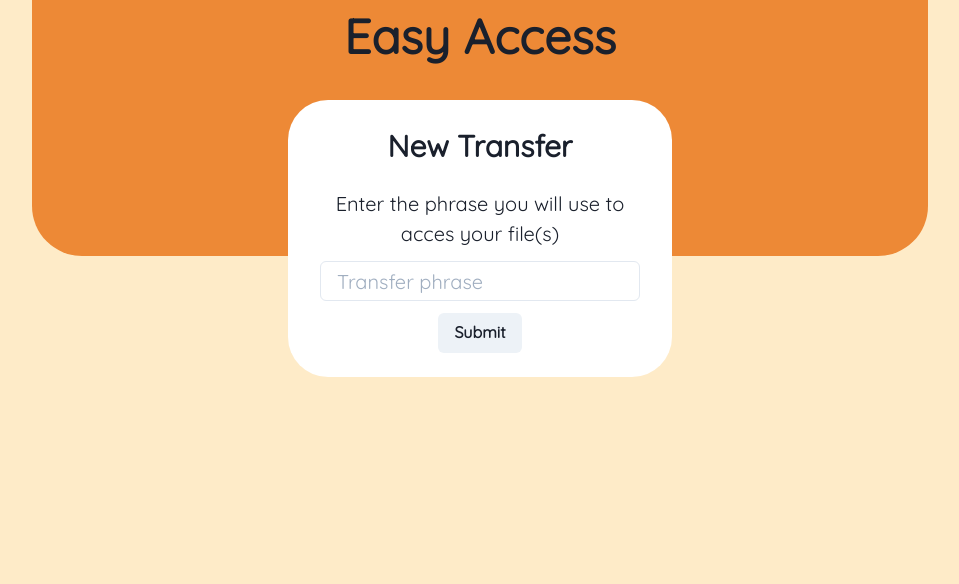
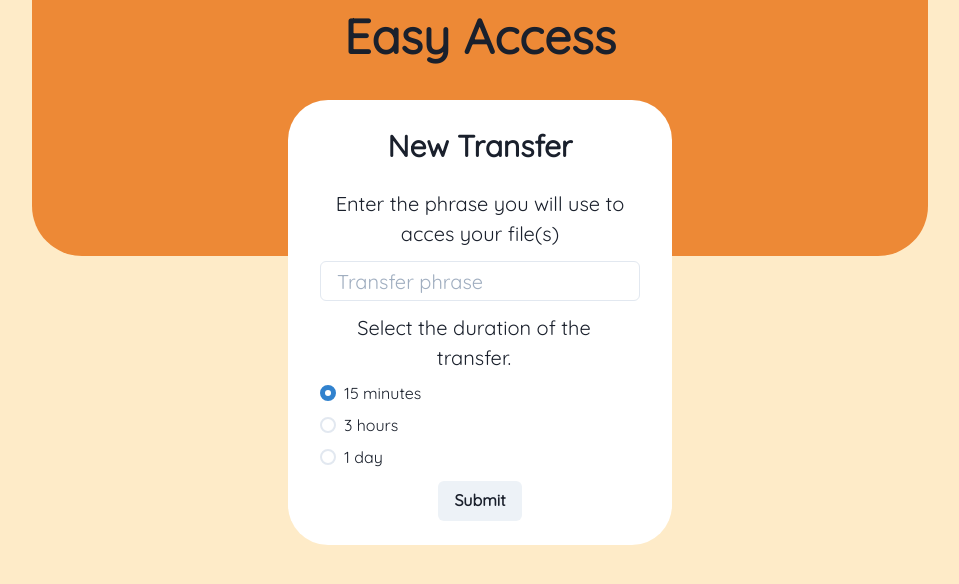
Before and after one commit to UrielFuentes98/easy-access, a React (Create React App) app in the folder web/: page /newtransfer in a window 1280 px wide. Shown: the top 584 px of the page, without its empty margins (160-1119 px from the left). Built offline with nearby package versions, Linux system fonts and the light colour scheme; what magic-sdk would draw is missing.

Commit message:
Progress in new transfer form.

```diff
--- a/web/src/Pages/NewTransfer/index.tsx
+++ b/web/src/Pages/NewTransfer/index.tsx
@@ -1,20 +1,29 @@
 import { Box, VStack } from "@chakra-ui/layout";
 import { useHistory } from "react-router-dom";
-import { Alert, Button, Text } from "@chakra-ui/react";
-import { Form, Formik } from "formik";
-import { InputField } from "features";
+import {
+  Alert,
+  Button,
+  FormControl,
+  FormErrorMessage,
+  FormLabel,
+  Radio,
+  RadioGroup,
+  Text,
+} from "@chakra-ui/react";
+import { Field, FieldProps, Form, Formik } from "formik";
+import { durationOption, InputField } from "features";
 import { useState } from "react";
 import { completeUserInfo as POST_UserInfo } from "app/utils/api/user";
 
 export interface NewTransFormVals {
   phrase: string;
-  duration: number;
+  duration: string;
   is_public: boolean;
 }
 
 const initialValues: NewTransFormVals = {
   phrase: "",
-  duration: 15,
+  duration: "15",
   is_public: false,
 };
 
@@ -25,6 +34,12 @@ function validatePhrase(value: string) {
   }
   return error;
 }
+
+const durationOptions: durationOption[] = [
+  { value: "15", placeholder: "15 minutes" },
+  { value: "180", placeholder: "3 hours" },
+  { value: "1140", placeholder: "1 day" },
+];
 
 function NewTransfer() {
   const history = useHistory();
@@ -59,6 +74,13 @@ function NewTransfer() {
                   fontSize={["md", null, "xl"]}
                   validate={validatePhrase}
                 />
+                <InputField
+                  name="duration"
+                  fontSize={["md", null, "xl"]}
+                  inputType="radio"
+                  label="Select the duration of the transfer."
+                  durationOptions={durationOptions}
+                />
                 {submitErr && (
                   <Alert status="error" textAlign="center">
                     There was an error processing your request. Please try
--- a/web/src/Pages/SignUp/index.tsx
+++ b/web/src/Pages/SignUp/index.tsx
@@ -78,7 +78,7 @@ function SignUp() {
                   label="Private question"
                   placeholder="Select a question"
                   fontSize={["md", null, "xl"]}
-                  isSelect={true}
+                  inputType="select"
                   selectOptions={questions}
                   validate={validatePrivQuestion}
                 />
@@ -94,7 +94,7 @@ function SignUp() {
                   label="Public question"
                   placeholder="Select a question"
                   fontSize={["md", null, "xl"]}
-                  isSelect={true}
+                  inputType="select"
                   selectOptions={questions}
                 />
                 <InputField
--- a/web/src/features/InputField/index.tsx
+++ b/web/src/features/InputField/index.tsx
@@ -6,36 +6,48 @@ import {
   Input,
   FormErrorMessage,
   Select,
+  RadioGroup,
+  Radio,
+  VStack,
 } from "@chakra-ui/react";
+
+export interface durationOption {
+  value: string;
+  placeholder: string;
+}
 
 type InputFieldProps = InputHTMLAttributes<HTMLInputElement> & {
   label?: string;
   name: string;
   fontSize: (string | null)[];
   validate?: (value: string) => string | undefined;
-  isSelect?: boolean;
+  inputType?: "select" | "radio";
   selectOptions?: string[];
+  durationOptions?: durationOption[];
 };
 
 export const InputField: React.FC<InputFieldProps> = ({
   label,
   size: _,
   fontSize,
-  isSelect,
+  inputType,
   selectOptions,
+  durationOptions,
   ...props
 }) => {
   const [field, { error }] = useField(props);
   return (
     <FormControl isInvalid={!!error}>
       {label && (
-        <FormLabel htmlFor={field.name} fontSize={fontSize}>
+        <FormLabel
+          htmlFor={field.name}
+          fontSize={fontSize}
+          textAlign={inputType !== "radio" ? "left" : "center"}
+        >
           {label}
         </FormLabel>
       )}
-      {!isSelect ? (
-        <Input {...field} {...props} id={field.name} fontSize={fontSize} />
-      ) : (
+      {inputType === "select" ? (
         <Select
           {...field}
           id={field.name}
@@ -46,6 +58,18 @@ export const InputField: React.FC<InputFieldProps> = ({
             <option value={key + 1}>{question}</option>
           ))}
         </Select>
+      ) : inputType === "radio" ? (
+        <RadioGroup {...field} id={field.name} alignContent="left">
+          <VStack align="left">
+            {durationOptions?.map(({ value, placeholder }) => (
+              <Radio {...field} value={value}>
+                {placeholder}
+              </Radio>
+            ))}
+          </VStack>
+        </RadioGroup>
+      ) : (
+        <Input {...field} {...props} id={field.name} fontSize={fontSize} />
       )}
       {error ? <FormErrorMessage>{error}</FormErrorMessage> : null}
     </FormControl>
--- a/web/src/features/index.ts
+++ b/web/src/features/index.ts
@@ -1 +1,2 @@
 export { InputField } from "./InputField";
+export type { durationOption } from "./InputField";
```
